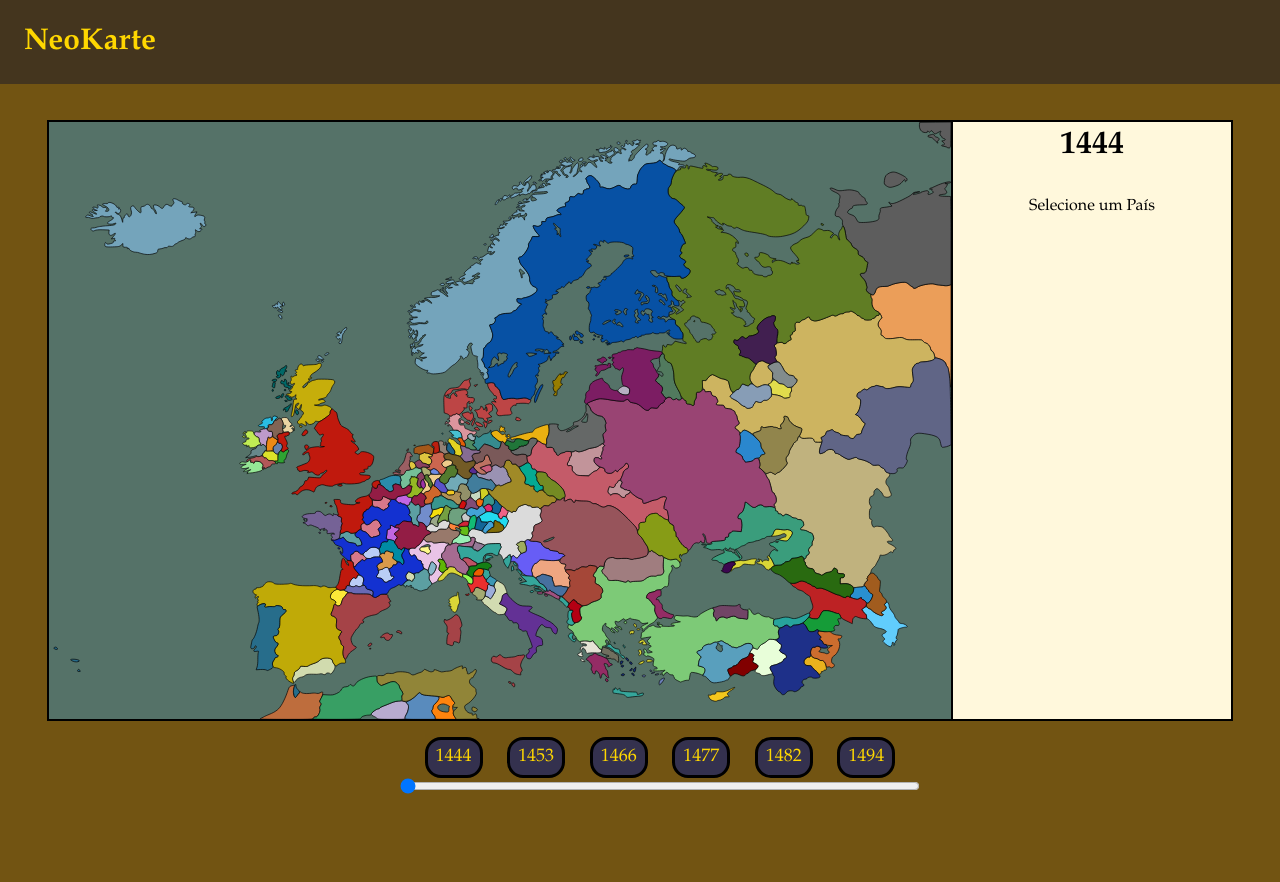
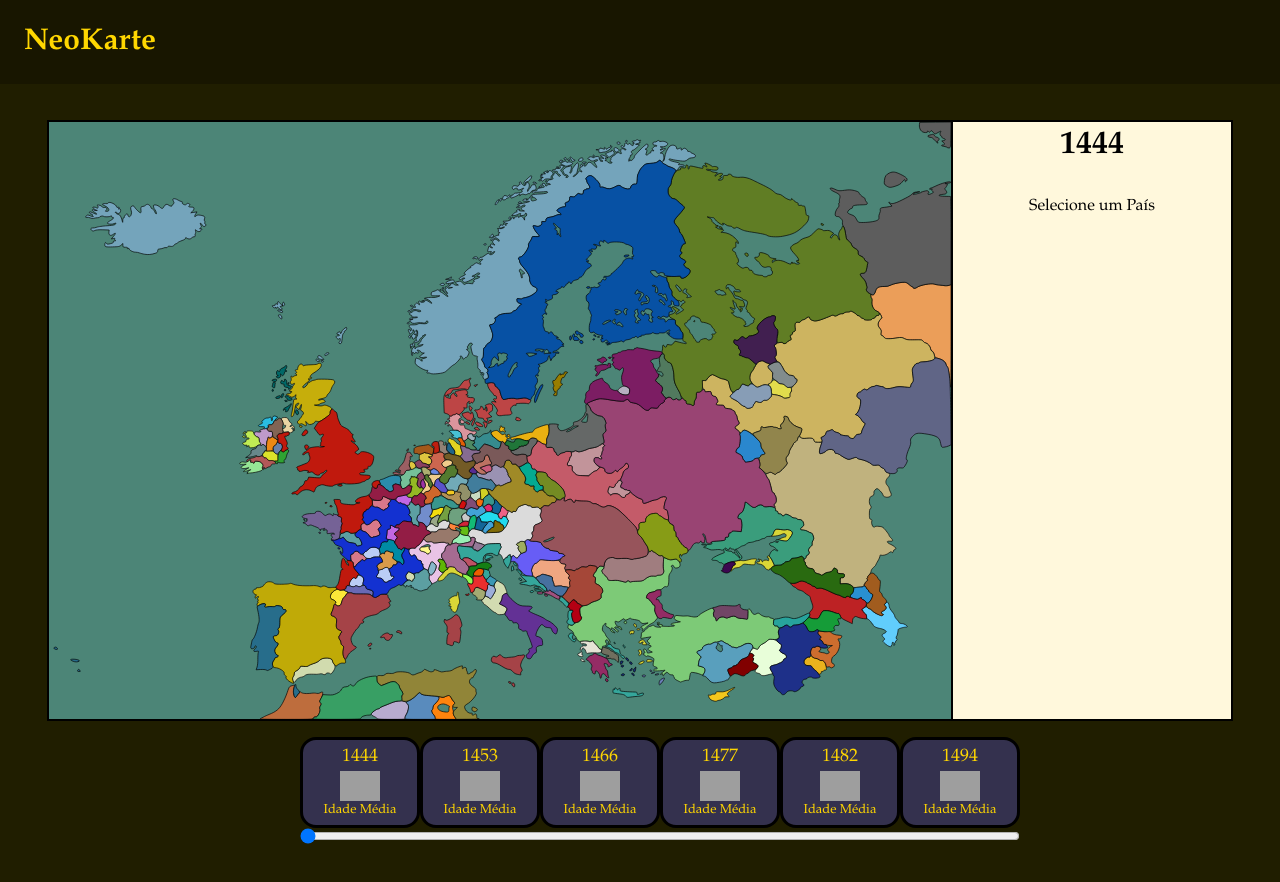
Before and after one commit to ATKNK/NeoKarte-TCC, a React (Vite) app in the folder NeoKarte/: page / in a window 1280 px wide. Shown: the top 882 px of the page. Built offline with nearby package versions, Linux system fonts and the light colour scheme; grey boxes are pictures that could not be loaded.

Commit message:
Feat: Update styles and structure for app components, including Navbar, Map, and Timeline

```diff
--- a/NeoKarte/src/App.css
+++ b/NeoKarte/src/App.css
@@ -5,7 +5,7 @@
 }
 
 .appMain{
-    background-color: rgb(114, 84, 18);
+    background-color: #201E00;
     @apply flex flex-col min-h-screen box-border;
 }
 
--- a/NeoKarte/src/App.jsx
+++ b/NeoKarte/src/App.jsx
@@ -12,7 +12,7 @@ function App() {
   return (
     <>
       <div className='appMain'>
-        <Navbar />
+        <Navbar/>
         <div className='bodyMain'>
           <div className='mapAndPanel'>
             <Map year={year} onCountrySelect={setSelectedCountry}/>
--- a/NeoKarte/src/components/map/Map.css
+++ b/NeoKarte/src/components/map/Map.css
@@ -1,5 +1,5 @@
 .mapMain {
-    background-color: rgb(85, 114, 104);
+    background-color: #4c8577;
     @apply flex justify-end items-center w-3/4 p-[0] m-[0] border-2;
 }
 
--- a/NeoKarte/src/components/navbar/Navbar.css
+++ b/NeoKarte/src/components/navbar/Navbar.css
@@ -1,7 +1,7 @@
 @import "tailwindcss";
 
 .navbarMain{
-    background-color: #44351e;
+    background-color: #181600;
     color: gold;
     padding: 3vh;
 }
--- a/NeoKarte/src/components/navbar/Navbar.jsx
+++ b/NeoKarte/src/components/navbar/Navbar.jsx
@@ -1,9 +1,10 @@
 import './Navbar.css';
 
-function Navbar() {
+function Navbar(props) {
     return (
         <nav className='navbarMain'>
             <p className='navbarTitle'>NeoKarte</p>
+        <p>{props.teste} </p>
         </nav>
     )
 }
--- a/NeoKarte/src/components/sidePanel/SidePanel.jsx
+++ b/NeoKarte/src/components/sidePanel/SidePanel.jsx
@@ -30,7 +30,7 @@ function SidePanel({ year, tag, name, fullName, fullNameLocal, capital, govt, le
                 <p>{govt}</p>
 
 
-                <img className='leaderPortrait' alt={`Portrait of ${leader}`} src={``}/>
+                <img className='leaderPortrait' src={`leaders/${tag} ${leader}.png`} alt={`Portrait of ${leader}`}/>
                 <p className='leaderName'>{leader}</p>
             </div>
         </div>
--- a/NeoKarte/src/components/timeline/Timeline.css
+++ b/NeoKarte/src/components/timeline/Timeline.css
@@ -1,29 +1,55 @@
-.timelineMain{
+.timelineMain {
     display: flex;
     flex-direction: column;
-    width: 65vh;
+    width: 90vh;
 }
 
-.timelineButton{
+.timelineButton {
     font-size: large;
     color: gold;
     background-color: rgb(52, 49, 78);
-    padding-left: 1vh;
-    padding-right: 1vh;
-    padding-top: 0.5vh;
-    padding-bottom: 0.5vh;
+    padding: 0.5vh 1vh;
     border: solid black;
     border-radius: 2vh;
     cursor: pointer;
 }
 
-.timelineLabels{
+.timelineButton:hover{
+    filter: brightness(150%);
+    transition: 0.5s;
+}
+
+
+.timelineLabels {
     display: flex;
-    flex-direction: row;
-    justify-content: space-evenly;
     width: 100%;
+}
+
+.timelineLabels > * {
+    flex: 1;
+    display: flex;
+    justify-content: center;
 }
 
 #timelineRange{
     width: 100%;
+    margin: 0;
 }
+
+.timelineYearMain{
+    display: flex;
+    flex-direction: column;
+}
+
+.timelineYearDesc{
+    font-size: small;
+    display: flex;
+    flex-direction: column;
+    justify-content: center;
+    align-items: center;
+}
+
+.timelineYearIcon{
+    width: 5vh;
+    fill: gold;
+}
--- a/NeoKarte/src/components/timeline/Timeline.jsx
+++ b/NeoKarte/src/components/timeline/Timeline.jsx
@@ -1,31 +1,42 @@
 import React, { useState } from "react";
-import './Timeline.css'
+import "./Timeline.css";
+
 import TimelineButton from "./TimelineButton";
 
 function Timeline({ onYearChange }) {
-
-    const [year, setYear] = useState(1444);
     const years = [1444, 1453, 1466, 1477, 1482, 1494];
 
     const [index, setIndex] = useState(0);
 
     const handleChange = (e) => {
         const newIndex = Number(e.target.value);
+
         setIndex(newIndex);
 
         const newYear = years[newIndex];
+
+        onYearChange(newYear);
+    };
+
+    const handleButtonClick = (buttonIndex) => {
+        setIndex(buttonIndex);
+
+        const newYear = years[buttonIndex];
+
         onYearChange(newYear);
     };
 
     return (
         <div className="timelineMain">
             <div className="timelineLabels">
-                <TimelineButton year={"1444"} />
-                <TimelineButton year={"1453"} />
-                <TimelineButton year={"1466"} />
-                <TimelineButton year={"1477"} />
-                <TimelineButton year={"1482"} />
-                <TimelineButton year={"1494"} />
+                {years.map((year, index) => (
+                    <TimelineButton
+                        key={year}
+                        year={year}
+                        desc="Idade Média"
+                        action={() => handleButtonClick(index)}
+                    />
+                ))}
             </div>
 
             <input
@@ -38,7 +49,7 @@ function Timeline({ onYearChange }) {
                 onChange={handleChange}
             />
         </div>
-    )
+    );
 }
 
 export default Timeline;
--- a/NeoKarte/src/components/timeline/TimelineButton.jsx
+++ b/NeoKarte/src/components/timeline/TimelineButton.jsx
@@ -1,10 +1,11 @@
 import React from "react";
 import './Timeline.css'
+import TimelineYear from "./TimelineYear";
 
 function TimelineButton(props) {
     return (
-        <button className="timelineButton">
-            {props.year}
+        <button className="timelineButton" onClick={props.action}>
+            <TimelineYear year={props.year} desc={"Teste Descrição"}/>
         </button>
     );
 }
--- /dev/null
+++ b/NeoKarte/src/components/timeline/TimelineYear.jsx
@@ -0,0 +1,13 @@
+function TimelineYear(props){
+    return(
+        <div className="timelineYearMain">
+            <span>{props.year}</span>
+            <div className="timelineYearDesc">
+                <img className="timelineYearIcon" src="https://upload.wikimedia.org/wikipedia/commons/c/c8/Maki-castle-11.svg?utm_source=commons.wikimedia.org&utm_campaign=index&utm_content=original"/>
+                <span>Idade Média</span>
+            </div>
+        </div>
+    );
+}
+
+export default TimelineYear;
```
